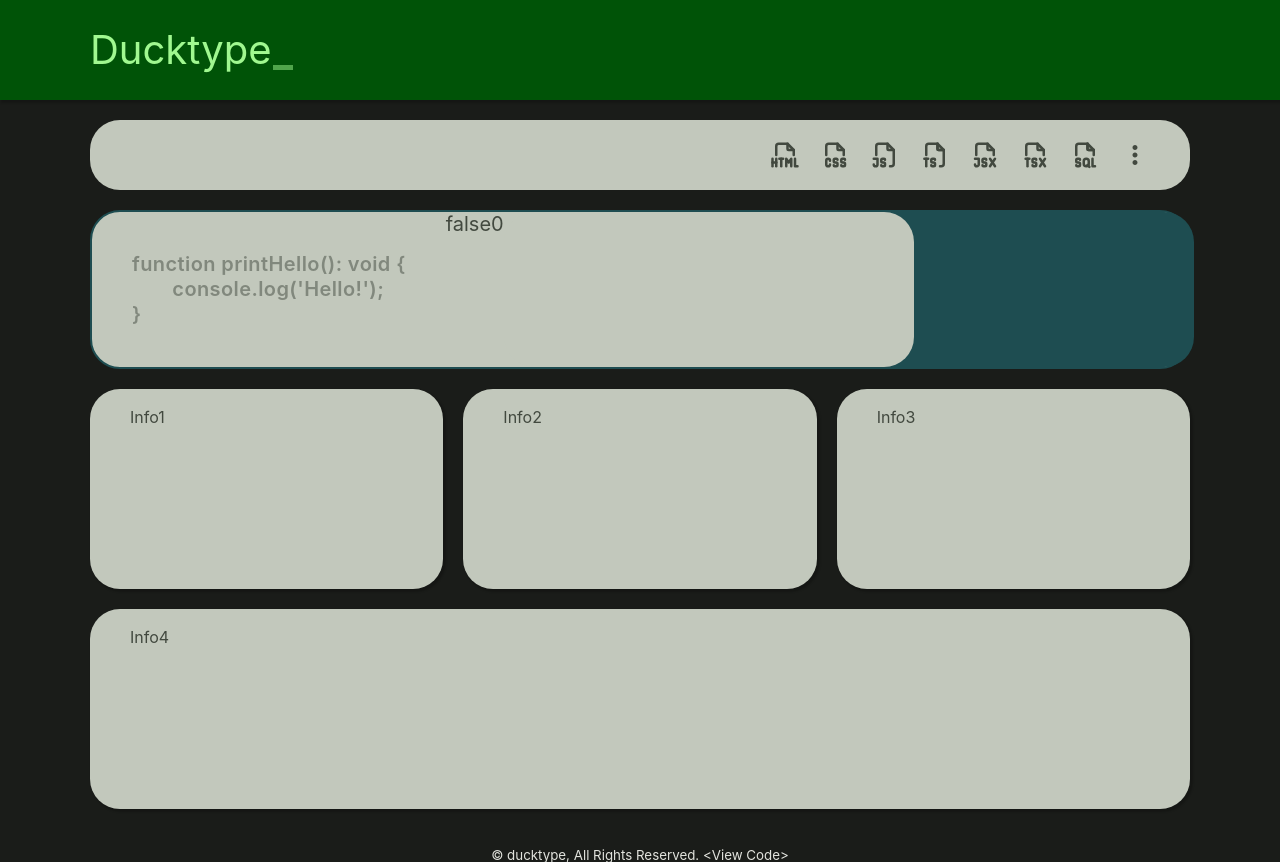
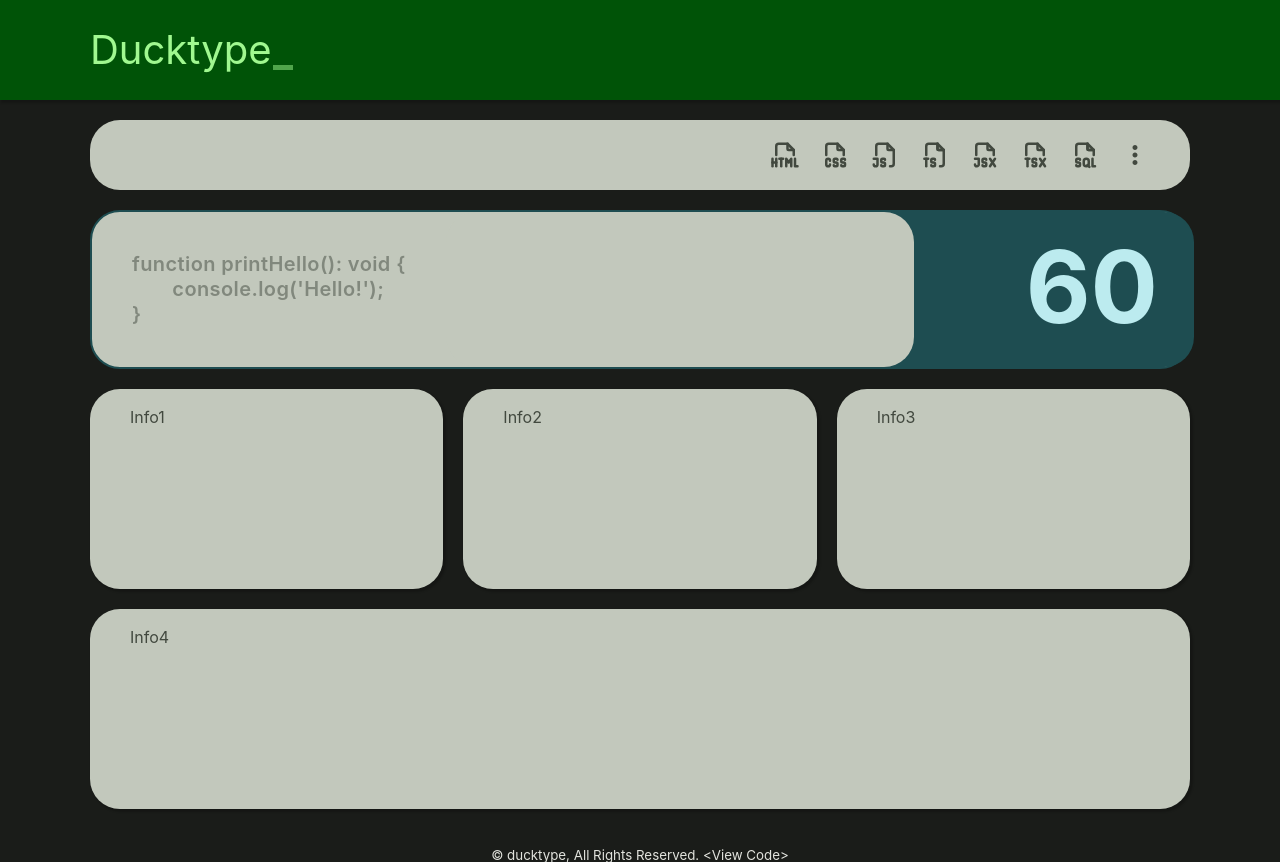
Before and after one commit to CoreyRobinsonDev/ducktype, a Next.js app: page / in a window 1280 px wide. Built offline with nearby package versions, Linux system fonts and the light colour scheme.

Commit message:
Created timer

```diff
--- a/src/components/Textbox/Textbox.module.css
+++ b/src/components/Textbox/Textbox.module.css
@@ -66,3 +66,13 @@
     border-radius: var(--border);
     box-shadow: 28rem 0 0 0 var(--tertiary-container);
 }
+
+.time {
+    position: absolute;
+    top: 40%;
+    right: 3rem;
+    color: var(--on-tertiary-container);
+    font-size: 10rem;
+    font-weight: bold;
+
+}
--- a/src/components/Textbox/Textbox.tsx
+++ b/src/components/Textbox/Textbox.tsx
@@ -7,9 +7,10 @@ import { textTS } from "./text";
 export default function Textbox() {
     const [input, setInput] = useState("");
     const [idx, setIdx] = useState(Math.floor(Math.random() * textTS.length));
-    const [totalCh, setTotalCh] = useState(0);
+    const [typedCh, setTypedCh] = useState(0);
     const [hasStart, setHasStart] = useState(false);
-    const [time, setTime] = useState(0);
+    const [maxTime, setMaxTime] = useState(60);
+    const [time, setTime] = useState(maxTime);
 
     useEffect(() => {
         const keyDownHandler = (e: KeyboardEvent) => {
@@ -31,8 +32,8 @@ export default function Textbox() {
                         textTS[idx][input.length] === "\n" ||
                         textTS[idx][input.length] === "\t") && e.key !== "Backspace") {
                         e.preventDefault();
-                    } else if (e.key !== " " && e.key !== "Backspace") {
-                        setTotalCh(ch => ch += 1);
+                    } else if (e.key !== " " && e.key !== "Backspace" && time > 0) {
+                        setTypedCh(ch => ch += 1);
                     }
                 }
             }
@@ -44,12 +45,13 @@ export default function Textbox() {
 
     useEffect(() => {
         const intervalID = setInterval(() => {
-            if (hasStart)
-                setTime(t => t += 1);
+            if (hasStart && time > 0)
+                setTime(t => t -= 1);
         }, 1000)
 
         return () => clearInterval(intervalID);
-    }, [hasStart])
+    }, [hasStart, time])
+
 
     return <section className={styles.section}>
         <pre>
@@ -70,8 +72,7 @@ export default function Textbox() {
         onBlur={() => setHasStart(false)}
         onChange={(e) => setInput(e.target.value)}
         value={input} />
-        {hasStart ? "true" : "false"}
-        {time}
         <div className={styles.side}></div>
+        <span className={styles.time}>{time}</span>
     </section>
 }
```
Also changed, not shown: src/helpers/calcWPM.ts (added, +7 -0 lines).
